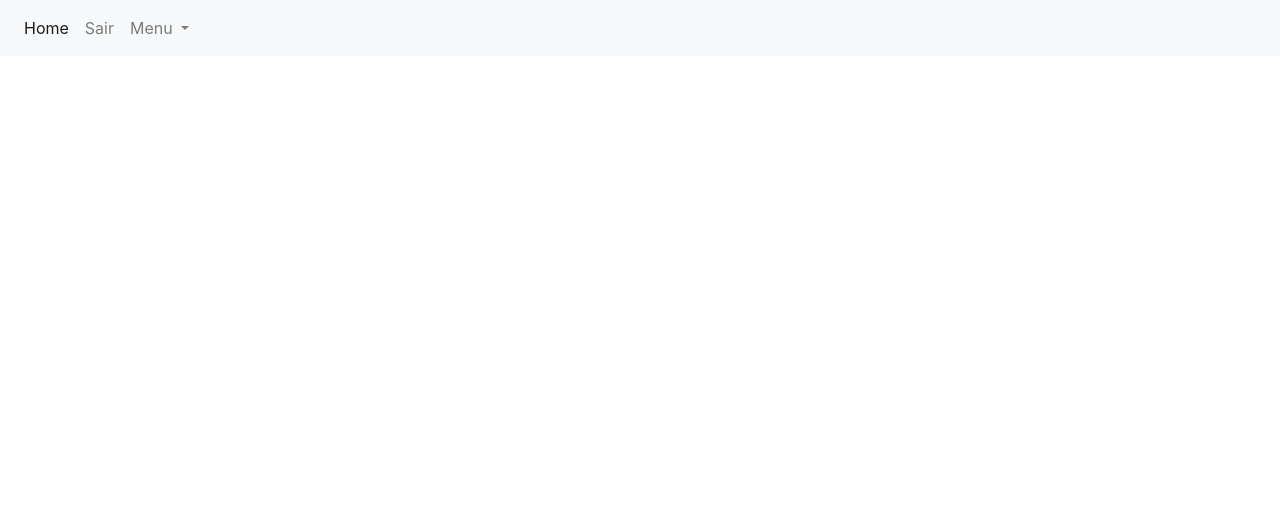
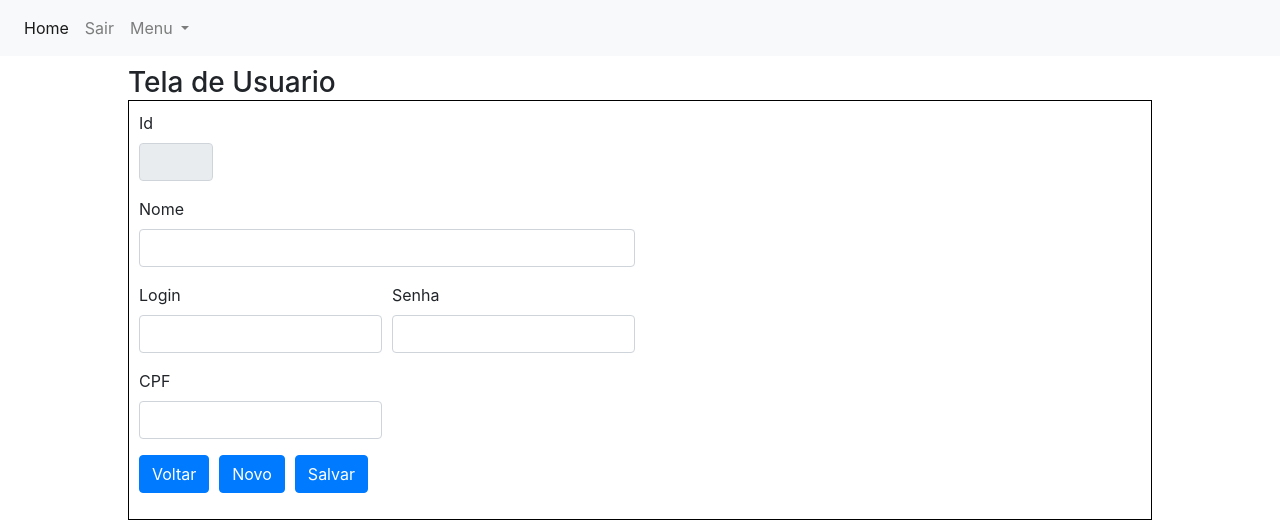
Before and after one commit to juliosfro/Cadastro-de-usuarios-com-angular-9, an Angular app in the folder Curso-Angular-REST/: page /usuarioAdd in a window 1280 px wide. Before the commit this address led to /. Shown: the top 532 px of the page. Built offline with nearby package versions, Linux system fonts and the light colour scheme; sample sign-in values are in the browser's storage.

Commit message:
Implementacao metodos inserir e atualizar.

```diff
--- a/Curso-Angular-REST/angular.json
+++ b/Curso-Angular-REST/angular.json
@@ -95,7 +95,8 @@
               "src/assets"
             ],
             "styles": [
-              "src/styles.css"
+              "src/styles.css",
+              "../node_modules/font-awesome/css/font-awesome.css"
             ],
             "scripts": []
           }
--- a/Curso-Angular-REST/package.json
+++ b/Curso-Angular-REST/package.json
@@ -19,7 +19,10 @@
     "@angular/platform-browser": "~11.1.1",
     "@angular/platform-browser-dynamic": "~11.1.1",
     "@angular/router": "~11.1.1",
+    "@fortawesome/fontawesome-free": "^5.15.2",
+    "angular-font-awesome": "^3.1.2",
     "bootstrap": "^4.1.3",
+    "font-awesome": "^4.7.0",
     "jquery": "^3.3.1",
     "popper.js": "^1.14.3",
     "rxjs": "~6.6.0",
--- a/Curso-Angular-REST/src/app/app.component.html
+++ b/Curso-Angular-REST/src/app/app.component.html
@@ -10,7 +10,8 @@
                     <a class="nav-link" (click)="sair()">Sair</a>
                 </li>
                 <li class="nav-item dropdown">
-                    <a class="nav-link dropdown-toggle" href="#" id="navbarDropdown" role="button" data-toggle="dropdown" aria-haspopup="true" aria-expanded="false">
+                    <a class="nav-link dropdown-toggle" href="#" id="navbarDropdown" role="button"
+                        data-toggle="dropdown" aria-haspopup="true" aria-expanded="false">
                         Menu
                     </a>
                     <div class="dropdown-menu" aria-labelledby="navbarDropdown">
--- a/Curso-Angular-REST/src/app/component/user/user.component.css
+++ b/Curso-Angular-REST/src/app/component/user/user.component.css
@@ -0,0 +1,12 @@
+.form-inline {
+    padding-top: 15px;
+    padding-bottom: 5px;
+    margin-left: 127px;
+}
+
+.table {
+    margin: auto;
+    width: 80%;
+    background: #ffffff;
+    padding: 10px;
+}
--- a/Curso-Angular-REST/src/app/component/user/user.component.html
+++ b/Curso-Angular-REST/src/app/component/user/user.component.html
@@ -1,14 +1,26 @@
-<table class="table">
-    <thead class="thead-dark">
-        <th scope="col">Id</th>
-        <th scope="col">Nome</th>
-        <th scope="col">CPF</th>
+<form class="form-inline">
+    <div class="form-group mx-sm-3 mb-2">
+        <input type="text" class="form-control" id="nome" name="nome" [(ngModel)]="nome" placeholder="Pesquisa por nome">
+    </div>
+    <button type="button" (click)="readUserByName()" class="btn btn-primary mb-2">Buscar</button>
+    <button type="button" [routerLink]="['/usuarioAdd']" style="margin-left: 5px;" class="btn btn-success mb-2">Novo</button>
+</form>
+
+<table class=" table table-striped table-bordered ">
+    <thead class="thead-dark ">
+        <th scope="col ">Id</th>
+        <th scope="col ">Nome</th>
+        <th scope="col ">CPF</th>
+        <th scope="col ">Deletar</th>
+        <th scope="col ">Editar</th>
     </thead>
     <tbody>
-        <tr *ngFor="let user of users">
+        <tr *ngFor="let user of users ">
             <td>{{user.id}}</td>
             <td>{{user.nome}}</td>
             <td>{{user.cpf}}</td>
+            <td><button (click)="deleteUser(user.id) " class="btn btn-warning ">Deletar</button></td>
+            <td><button [routerLink]="['/usuarioAdd', user.id]" class="btn btn-success ">Editar</button></td>
         </tr>
     </tbody>
 </table>
--- a/Curso-Angular-REST/src/app/component/user/user.component.ts
+++ b/Curso-Angular-REST/src/app/component/user/user.component.ts
@@ -11,15 +11,31 @@ import { User } from 'src/app/model/user';
 export class UserComponent implements OnInit {
 
   users: Observable<User[]>;
+  nome: String;
+
   constructor(private usuarioService: UsuarioService) {
 
   }
 
   ngOnInit(): void {
-    this.usuarioService.getUserList().subscribe(data => {
+    this.readAllUsers();
+  }
+
+  readAllUsers(): void {
+    this.usuarioService.readAllUsers().subscribe(data => {
       this.users = data;
-      //console.log(this.users);
     });
   }
 
+  deleteUser(id: Number) {
+    this.usuarioService.deleteUserById(id).subscribe(data => {
+      this.readAllUsers();
+    });
+  }
+
+  readUserByName() {
+    this.usuarioService.readUserByName(this.nome).subscribe(data => {
+      this.users = data;
+    });
+  }
 }
--- /dev/null
+++ b/Curso-Angular-REST/src/app/component/user/usuario-add/usuario-add.component.css
@@ -0,0 +1,16 @@
+form {
+    border-style: solid;
+    border-color: black;
+    border-width: thin;
+    position: relative;
+    margin: auto;
+    width: 80%;
+    background: #ffffff;
+    padding: 10px;
+}
+
+h3 {
+    padding-top: 10px;
+    margin: auto;
+    width: 80%;
+}
--- /dev/null
+++ b/Curso-Angular-REST/src/app/component/user/usuario-add/usuario-add.component.html
@@ -0,0 +1,47 @@
+<h3>Tela de Usuario</h3>
+
+<form style="padding: 10px;">
+    <div class="form-row">
+        <div class="form-group col-md-1">
+            <label for="id">Id</label>
+            <input type="text" [(ngModel)]="usuario.id" class="form-control" id="id" name="id" readonly="true"
+                autocomplete="false">
+        </div>
+    </div>
+
+    <div class="form-row">
+        <div class="form-group col-md-6">
+            <label for="nome">Nome</label>
+            <input type="text" [(ngModel)]="usuario.nome" class="form-control" id="nome" name="nome" required="true"
+                autocomplete="false">
+        </div>
+    </div>
+
+    <div class="form-row">
+        <div class="form-group col-md-3">
+            <label for="login">Login</label>
+            <input type="text" [(ngModel)]="usuario.login" class="form-control" id="login" name="login" required="true"
+                autocomplete="false">
+        </div>
+        <div class="form-group col-md-3">
+            <label for="nome">Senha</label>
+            <input type="password" [(ngModel)]="usuario.senha" class="form-control" id="senha" name="senha" required="true" autocomplete="false">
+        </div>
+    </div>
+
+    <div class="form-row">
+        <div class="form-group col-md-3">
+            <label for="cpf">CPF</label>
+            <input type="text" [(ngModel)]="usuario.cpf" class="form-control" id="cpf" name="cpf" required="true"
+                autocomplete="false">
+        </div>
+    </div>
+
+    <div class="form-row">
+        <div class="form-group col-md-3">
+            <button type="button" class="btn btn-primary" [routerLink]="['/users']">Voltar</button>
+            <button type="button" (click)="newUser()" class="btn btn-primary" style="margin-left: 10px;">Novo</button>
+            <button type="button" (click)="createUser()" class="btn btn-primary" style="margin-left: 10px;">Salvar</button>
+        </div>
+    </div>
+</form>
--- /dev/null
+++ b/Curso-Angular-REST/src/app/component/user/usuario-add/usuario-add.component.ts
@@ -0,0 +1,41 @@
+import { UsuarioService } from './../../../service/usuario.service';
+import { User } from 'src/app/model/user';
+import { Component, OnInit } from '@angular/core';
+import { ActivatedRoute } from '@angular/router';
+
+@Component({
+  selector: 'app-root',
+  templateUrl: './usuario-add.component.html',
+  styleUrls: ['./usuario-add.component.css']
+})
+export class UsuarioAddComponent implements OnInit {
+  usuario = new User();
+
+  constructor(private route: ActivatedRoute, private userService: UsuarioService) { }
+
+  ngOnInit(): void {
+    let id = this.route.snapshot.paramMap.get('id');
+
+    if (id != null) {
+      this.userService.readUserById(parseInt(id)).subscribe(data => {
+        this.usuario = data;
+      });
+    }
+  }
+
+  createUser(): void {
+    if (this.usuario.id != null && this.usuario.id.toString().trim() != null) {
+      this.userService.updateUser(this.usuario).subscribe(data => {
+        this.newUser();
+      });
+    } else {
+      this.userService.createUser(this.usuario).subscribe(data => {
+        this.newUser();
+      });
+    }
+  }
+
+  newUser(): void {
+    this.usuario = new User();
+  }
+}
--- a/Curso-Angular-REST/src/app/model/user.ts
+++ b/Curso-Angular-REST/src/app/model/user.ts
@@ -3,5 +3,6 @@ export class User {
     id: Number;
     login: String;
     nome: String;
+    senha: String
     cpf: String;
 }
--- a/Curso-Angular-REST/src/app/service/usuario.service.ts
+++ b/Curso-Angular-REST/src/app/service/usuario.service.ts
@@ -1,3 +1,4 @@
+import { User } from './../model/user';
 import { AppConstants } from './../app-constants';
 import { Observable } from 'rxjs';
 import { HttpClient } from '@angular/common/http';
@@ -10,7 +11,27 @@ export class UsuarioService {
 
   constructor(private http: HttpClient) { }
 
-  getUserList(): Observable<any> {
+  readAllUsers(): Observable<any> {
     return this.http.get<any>(AppConstants.baseUrl.toString());
   }
+
+  readUserById(id: Number): Observable<any> {
+    return this.http.get(AppConstants.baseUrl.toString() + id);
+  }
+
+  deleteUserById(id: Number): Observable<any> {
+    return this.http.delete(AppConstants.baseUrl.toString() + id, { responseType: 'text' });
+  }
+
+  readUserByName(name: String): Observable<any> {
+    return this.http.get<any>(AppConstants.baseUrl.toString() + "usuarioPorNome/" + name);
+  }
+
+  createUser(user: User): Observable<any> {
+    return this.http.post<any>(AppConstants.baseUrl.toString(), user);
+  }
+
+  updateUser(user: User): Observable<any> {
+    return this.http.put<any>(AppConstants.baseUrl.toString(), user);
+  }
 }
```
Also changed, not shown: Curso-Angular-REST/src/app/app.module.ts (+8 -4 lines), 2 other files (tests, documents, lock files or other folders).
